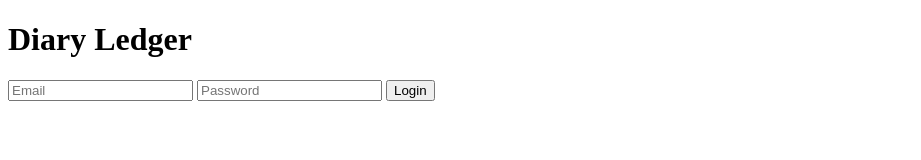
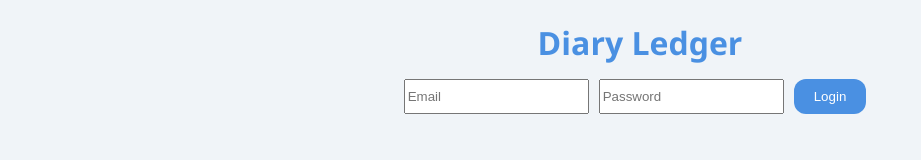
Before and after one commit to Ali-Junaid65/expense-history-app, a plain HTML site: page index.html in a window 1280 px wide. Shown: the whole page, without its empty margins (0-921 px from the left). Drawn offline with Linux system fonts and the light colour scheme.

Commit message:
Fixed some errors in index.html

```diff
--- a/index.html
+++ b/index.html
@@ -5,7 +5,7 @@
   <meta name="viewport" content="width=device-width, initial-scale=1.0"/>
   <title>Diary Ledger - Login</title>
   <link href="https://fonts.googleapis.com/css2?family=Poppins:wght@400;600&display=swap" rel="stylesheet"/>
-  <link rel="stylesheet" href="css/styles.css" />
+  <link rel="stylesheet" href="css/style.css" />
 </head>
 <body>
   <div class="login-container">
```
